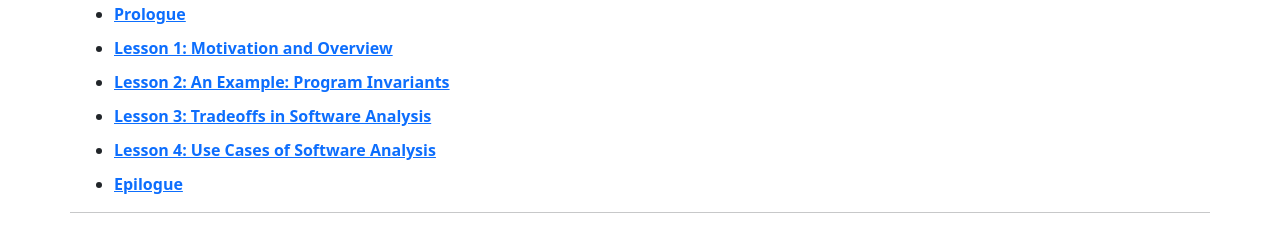
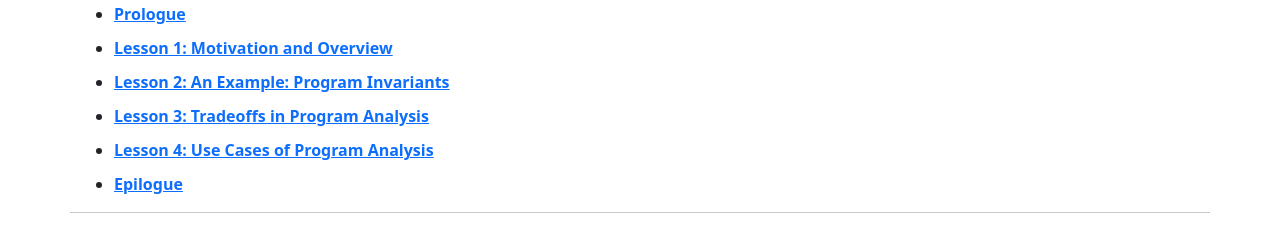
Before and after one commit to cis547/cis547.github.io, a Jekyll site: the page built from _lectures/01.markdown, in a window 1280 px wide and 995 px high. Shown: the part 766-992 px from the top of the window. Built offline with Jekyll 4.4.1, drawn with Linux system fonts in a browser that asks for light colours.

Commit message:
minor changes to module 1 lesson titles

```diff
--- a/_lectures/01.markdown
+++ b/_lectures/01.markdown
@@ -20,9 +20,9 @@ lessons:
     url: "https://youtu.be/OP5_I76ZBQk"
   - title: "Lesson 2: An Example: Program Invariants"
     url: "https://youtu.be/QZrdSuZdXJA"
-  - title: "Lesson 3: Tradeoffs in Software Analysis"
+  - title: "Lesson 3: Tradeoffs in Program Analysis"
     url: "https://youtu.be/838LOPYk6PA"
-  - title: "Lesson 4: Use Cases of Software Analysis"
+  - title: "Lesson 4: Use Cases of Program Analysis"
     url: "https://youtu.be/0yDR42XTeYE"
   - title: "Epilogue"
     url: "https://youtu.be/HDrCeWAGzFM"
```
